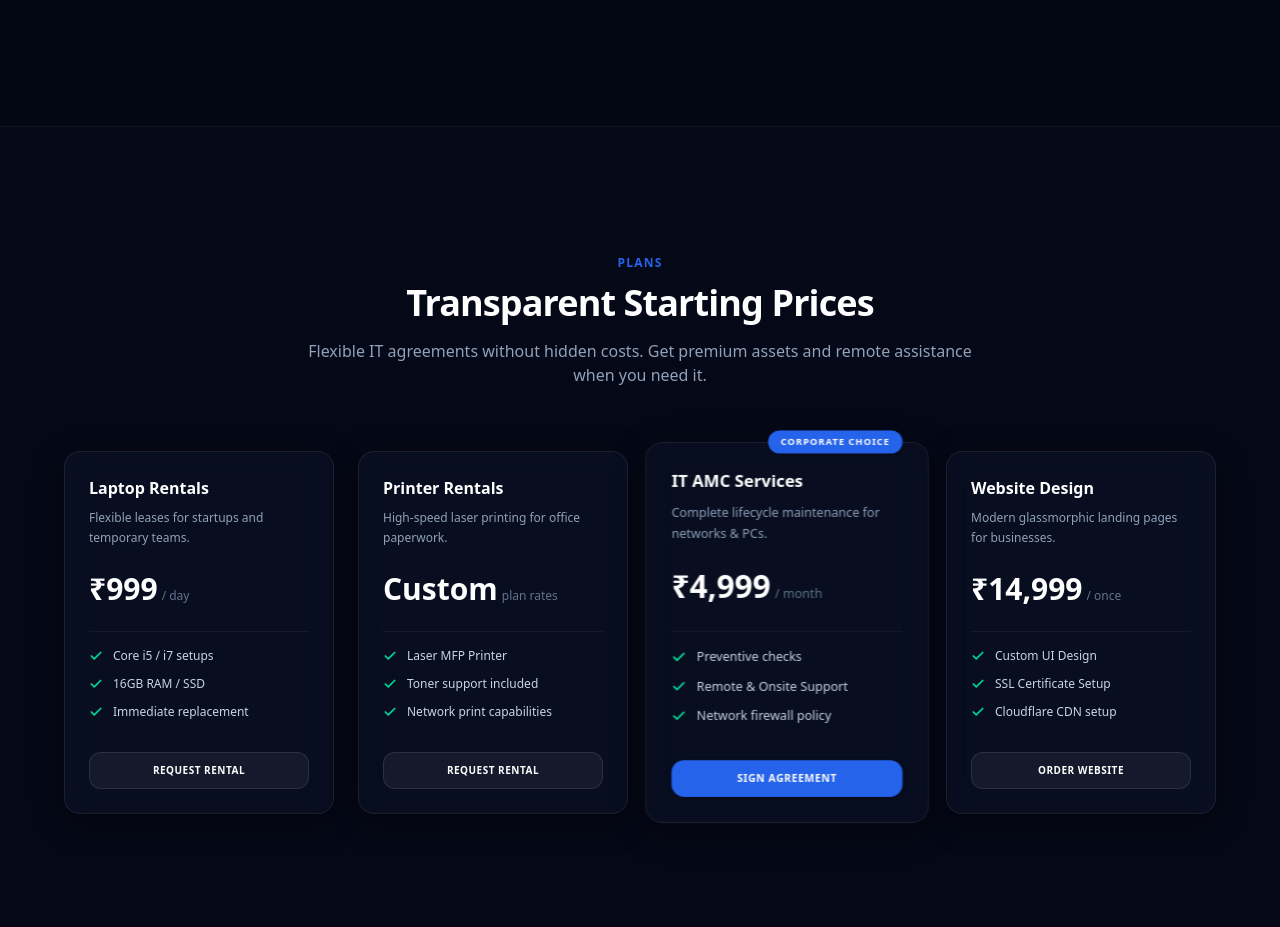
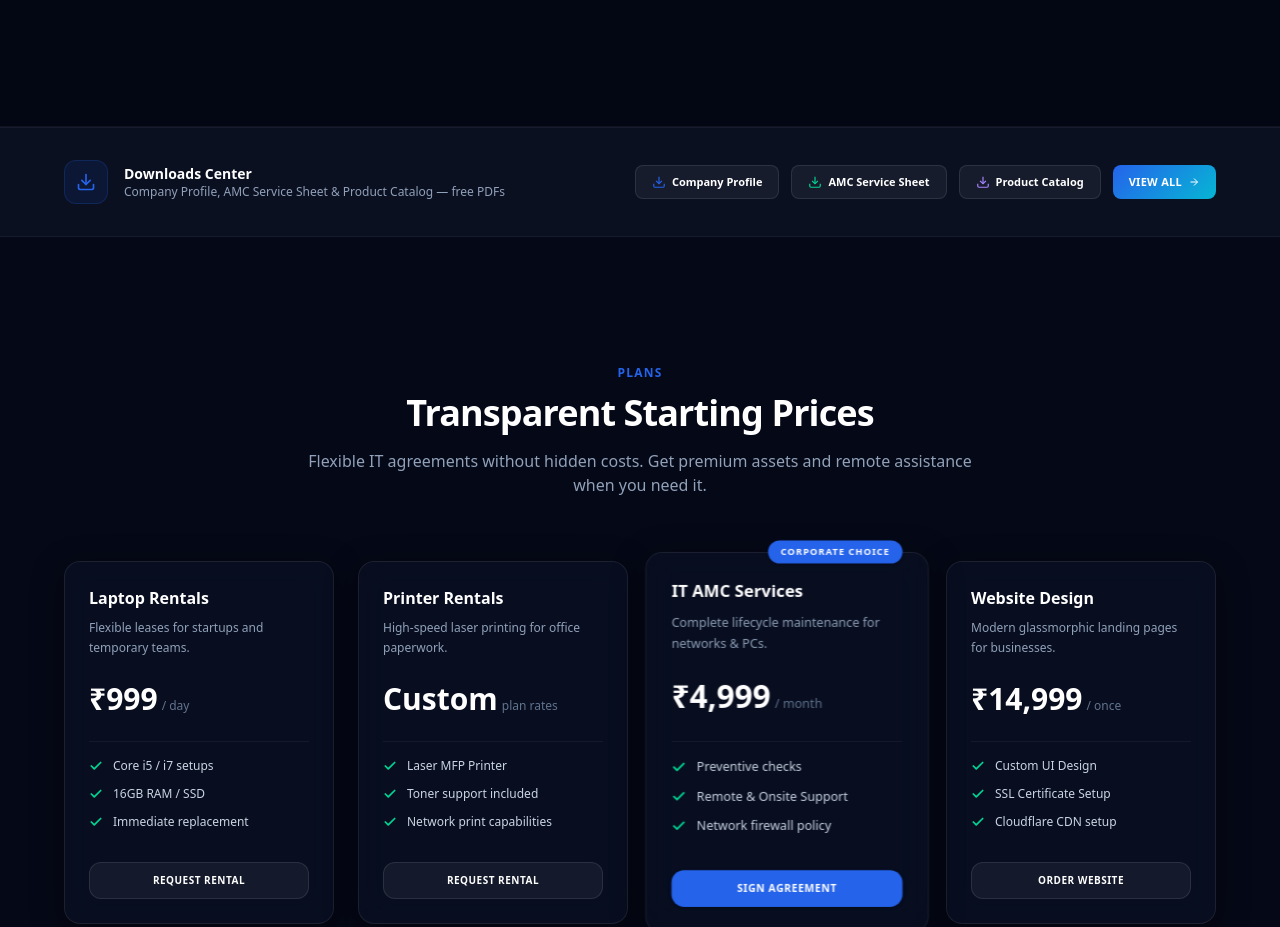
Before and after one commit to ckarthik96-png/SkTechnologies, a Next.js app: page / in a window 1280 px wide. Shown: the part 8066-8993 px from the top of the page. Built offline with nearby package versions, Linux system fonts and the light colour scheme.

Commit message:
Add Downloads strip to homepage, add /downloads to sitemap, fix live domain URL in sitemap

```diff
--- a/src/app/page.tsx
+++ b/src/app/page.tsx
@@ -921,6 +921,42 @@ export default function Home() {
           </div>
         </div>
       </section>
+      {/* --- DOWNLOADS STRIP --- */}
+      <div className="bg-slate-900/60 border-y border-white/5 py-8 px-6 relative z-10">
+        <div className="container mx-auto max-w-6xl flex flex-col md:flex-row items-center justify-between gap-6">
+          <div className="flex items-center gap-4">
+            <div className="w-11 h-11 rounded-xl bg-primary/10 border border-primary/20 flex items-center justify-center text-primary shrink-0">
+              <svg xmlns="http://www.w3.org/2000/svg" className="w-5 h-5" viewBox="0 0 24 24" fill="none" stroke="currentColor" strokeWidth="2" strokeLinecap="round" strokeLinejoin="round">
+                <path d="M21 15v4a2 2 0 0 1-2 2H5a2 2 0 0 1-2-2v-4" />
+                <polyline points="7 10 12 15 17 10" />
+                <line x1="12" y1="15" x2="12" y2="3" />
+              </svg>
+            </div>
+            <div>
+              <h4 className="font-bold text-white text-sm">Downloads Center</h4>
+              <p className="text-xs text-slate-400">Company Profile, AMC Service Sheet &amp; Product Catalog — free PDFs</p>
+            </div>
+          </div>
+          <div className="flex flex-wrap gap-3">
+            <a href="/downloads/SkyEagle-Company-Profile-2025.pdf" download className="px-4 py-2 bg-white/5 border border-white/10 hover:border-primary/30 hover:bg-white/10 rounded-lg text-[11px] font-semibold text-white transition-all inline-flex items-center gap-1.5">
+              <svg xmlns="http://www.w3.org/2000/svg" className="w-3.5 h-3.5 text-primary" viewBox="0 0 24 24" fill="none" stroke="currentColor" strokeWidth="2"><path d="M21 15v4a2 2 0 0 1-2 2H5a2 2 0 0 1-2-2v-4"/><polyline points="7 10 12 15 17 10"/><line x1="12" y1="15" x2="12" y2="3"/></svg>
+              Company Profile
+            </a>
+            <a href="/downloads/SkyEagle-AMC-Service-Sheet-2025.pdf" download className="px-4 py-2 bg-white/5 border border-white/10 hover:border-primary/30 hover:bg-white/10 rounded-lg text-[11px] font-semibold text-white transition-all inline-flex items-center gap-1.5">
+              <svg xmlns="http://www.w3.org/2000/svg" className="w-3.5 h-3.5 text-emerald-400" viewBox="0 0 24 24" fill="none" stroke="currentColor" strokeWidth="2"><path d="M21 15v4a2 2 0 0 1-2 2H5a2 2 0 0 1-2-2v-4"/><polyline points="7 10 12 15 17 10"/><line x1="12" y1="15" x2="12" y2="3"/></svg>
+              AMC Service Sheet
+            </a>
+            <a href="/downloads/SkyEagle-Product-Catalog-2025.pdf" download className="px-4 py-2 bg-white/5 border border-white/10 hover:border-primary/30 hover:bg-white/10 rounded-lg text-[11px] font-semibold text-white transition-all inline-flex items-center gap-1.5">
+              <svg xmlns="http://www.w3.org/2000/svg" className="w-3.5 h-3.5 text-violet-400" viewBox="0 0 24 24" fill="none" stroke="currentColor" strokeWidth="2"><path d="M21 15v4a2 2 0 0 1-2 2H5a2 2 0 0 1-2-2v-4"/><polyline points="7 10 12 15 17 10"/><line x1="12" y1="15" x2="12" y2="3"/></svg>
+              Product Catalog
+            </a>
+            <a href="/downloads" className="btn-gradient px-4 py-2 rounded-lg text-[11px] font-bold uppercase tracking-wide inline-flex items-center gap-1.5">
+              View All
+              <svg xmlns="http://www.w3.org/2000/svg" className="w-3 h-3" viewBox="0 0 24 24" fill="none" stroke="currentColor" strokeWidth="2"><path d="M5 12h14"/><path d="m12 5 7 7-7 7"/></svg>
+            </a>
+          </div>
+        </div>
+      </div>
 
       {/* --- 12. PRICING --- */}
       <section id="pricing" className="section-padding relative z-10 px-6 border-b border-white/5">
--- a/src/app/sitemap.ts
+++ b/src/app/sitemap.ts
@@ -3,7 +3,7 @@ import { MetadataRoute } from "next";
 export const dynamic = "force-static";
 
 export default function sitemap(): MetadataRoute.Sitemap {
-  const baseUrl = "https://skyeagletechno.com";
+  const baseUrl = "https://skyeagletechno.shawanreddy.com";
   return [
     { url: baseUrl, lastModified: new Date(), changeFrequency: "weekly", priority: 1.0 },
     { url: `${baseUrl}/about`, lastModified: new Date(), changeFrequency: "monthly", priority: 0.8 },
@@ -11,6 +11,7 @@ export default function sitemap(): MetadataRoute.Sitemap {
     { url: `${baseUrl}/data-recovery`, lastModified: new Date(), changeFrequency: "weekly", priority: 0.9 },
     { url: `${baseUrl}/refurbished-products`, lastModified: new Date(), changeFrequency: "weekly", priority: 0.9 },
     { url: `${baseUrl}/portfolio`, lastModified: new Date(), changeFrequency: "monthly", priority: 0.8 },
+    { url: `${baseUrl}/downloads`, lastModified: new Date(), changeFrequency: "monthly", priority: 0.7 },
     { url: `${baseUrl}/blog`, lastModified: new Date(), changeFrequency: "weekly", priority: 0.7 },
     { url: `${baseUrl}/careers`, lastModified: new Date(), changeFrequency: "monthly", priority: 0.6 },
     { url: `${baseUrl}/industries`, lastModified: new Date(), changeFrequency: "monthly", priority: 0.7 },
```
